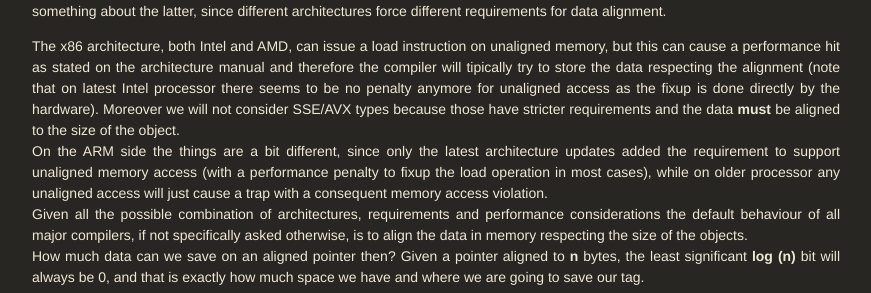
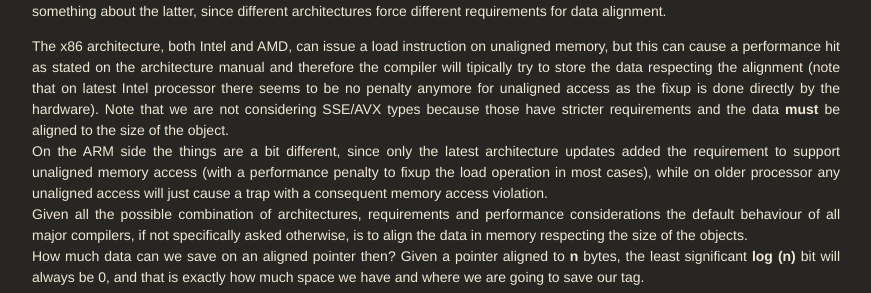
Before and after one commit to Corralx/corralx.github.io, a Jekyll site: the page built from _posts/2016-05-25-tag_ptr.md, in a window 1280 px wide and 900 px high, scrolled down 802 px. Shown: the part 222-515 px from the top of the window, without its empty margins (204-1075 px from the left). Built offline with Jekyll 4.4.1, drawn with Linux system fonts in a browser that asks for light colours; some web fonts are replaced; comment, search, counter and statistics services are not loaded.

Commit message:
Fixes to the post

```diff
--- a/_posts/2016-05-25-tag_ptr.md
+++ b/_posts/2016-05-25-tag_ptr.md
@@ -38,7 +38,7 @@ When the compiler decides how and where to put your data in memory it must consi
 The C++ standard does not impose any restriction on the alignment of data so the former is a no go for us.
 However we can do something about the latter, since different architectures force different requirements for data alignment.
 
-The x86 architecture, both Intel and AMD, can issue a load instruction on unaligned memory, but this can cause a performance hit as stated on the architecture manual and therefore the compiler will tipically try to store the data respecting the alignment (note that on latest Intel processor there seems to be no penalty anymore for unaligned access as the fixup is done directly by the hardware). Moreover we will not consider SSE/AVX types because those have stricter requirements and the data **must** be aligned to the size of the object.<br>
+The x86 architecture, both Intel and AMD, can issue a load instruction on unaligned memory, but this can cause a performance hit as stated on the architecture manual and therefore the compiler will tipically try to store the data respecting the alignment (note that on latest Intel processor there seems to be no penalty anymore for unaligned access as the fixup is done directly by the hardware). Note that we are not considering SSE/AVX types because those have stricter requirements and the data **must** be aligned to the size of the object.<br>
 On the ARM side the things are a bit different, since only the latest architecture updates added the requirement to support unaligned memory access (with a performance penalty to fixup the load operation in most cases), while on older processor any unaligned access will just cause a trap with a consequent memory access violation.<br>
 Given all the possible combination of architectures, requirements and performance considerations the default behaviour of all major compilers, if not specifically asked otherwise, is to align the data in memory respecting the size of the objects.<br>
 How much data can we save on an aligned pointer then? Given a pointer aligned to **n** bytes, the least significant **log (n)** bit will always be 0, and that is exactly how much space we have and where we are going to save our tag.
```
